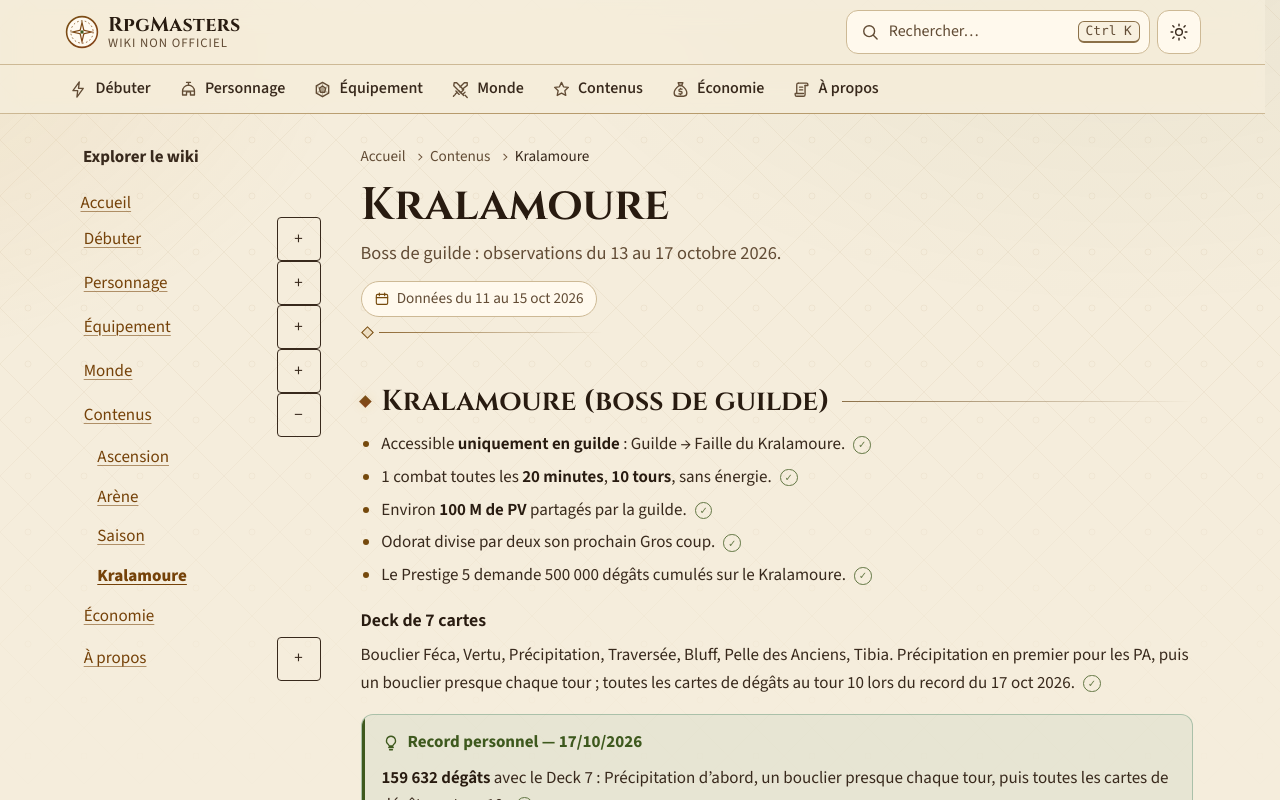
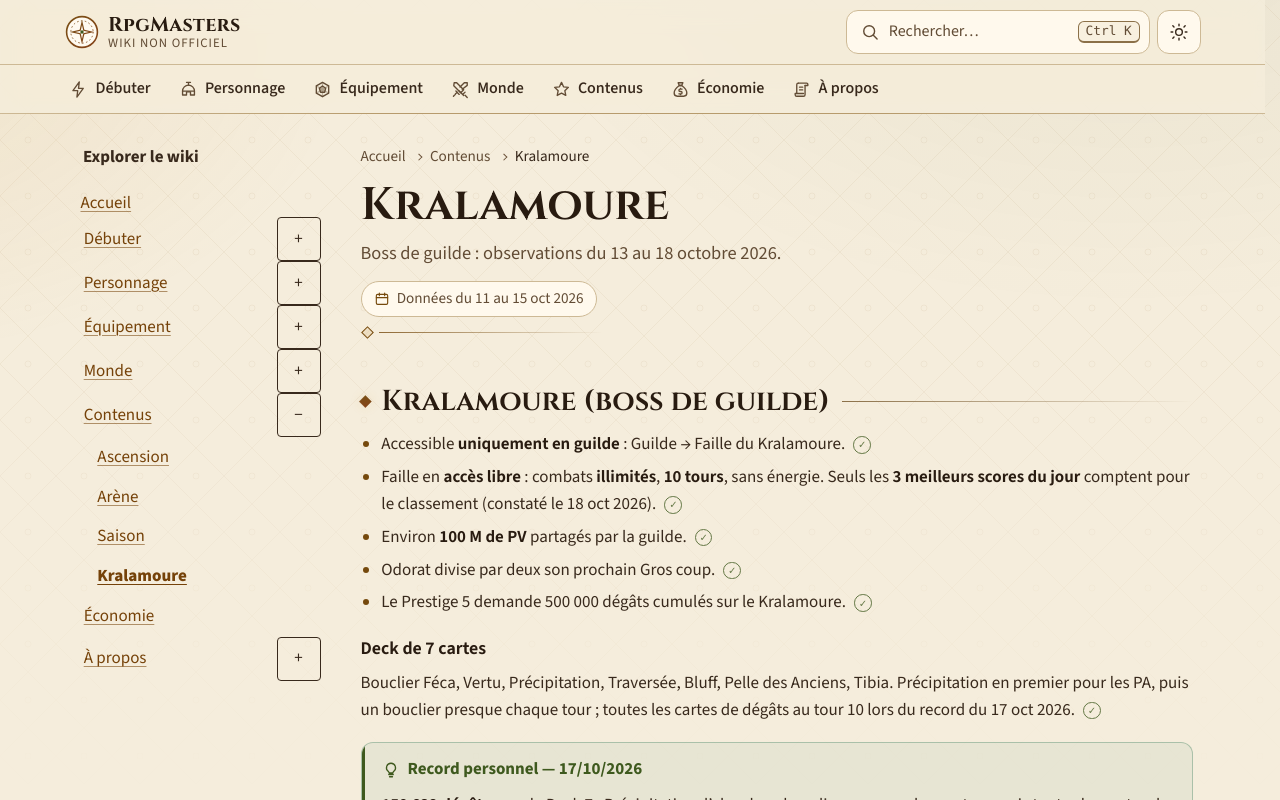
Before and after one commit to sNking06/rpgmasters-wiki, a Next.js app: page /contenus/kralamoure in a window 1280 px wide. Shown: the top 800 px of the page. Built offline with nearby package versions, Linux system fonts and the light colour scheme.

Commit message:
Kralamoure : Faille en accès libre, combats illimités, 3 meilleurs scores du jour (constaté 18/10/2026)

```diff
--- a/app/contenus/kralamoure/page.tsx
+++ b/app/contenus/kralamoure/page.tsx
@@ -1,8 +1,8 @@
 import { PageHeader, Section, M, Tip } from '@/components/ui';
-export default function Page(){return <><PageHeader title="Kralamoure" intro="Boss de guilde : observations du 13 au 17 octobre 2026."/>      <Section id="kralamoure" title="Kralamoure (boss de guilde)">
+export default function Page(){return <><PageHeader title="Kralamoure" intro="Boss de guilde : observations du 13 au 18 octobre 2026."/>      <Section id="kralamoure" title="Kralamoure (boss de guilde)">
         <ul>
           <li>Accessible <strong>uniquement en guilde</strong> : Guilde → Faille du Kralamoure. <M s="T" /></li>
-          <li>1 combat toutes les <strong>20 minutes</strong>, <strong>10 tours</strong>, sans énergie. <M s="T" /></li>
+          <li>Faille en <strong>accès libre</strong> : combats <strong>illimités</strong>, <strong>10 tours</strong>, sans énergie. Seuls les <strong>3 meilleurs scores du jour</strong> comptent pour le classement (constaté le 18 oct 2026). <M s="T" /></li>
           <li>Environ <strong>100 M de PV</strong> partagés par la guilde. <M s="T" /></li>
           <li>Odorat divise par deux son prochain Gros coup. <M s="T" /></li>
           <li>Le Prestige 5 demande 500 000 dégâts cumulés sur le Kralamoure. <M s="T" /></li>
--- a/lib/faq.ts
+++ b/lib/faq.ts
@@ -244,7 +244,7 @@ export const FAQ: FaqGroup[] = [
         q: 'À quoi servent les guildes ?',
         a: [
           'Jusqu’à 40 joueurs, pour affronter le Kralamoure de la Faille.',
-          'Un combat toutes les 20 minutes par membre ; dégâts additionnés ; coffres selon le classement du jour.',
+          'Faille en accès libre : combats illimités ; seuls les 3 meilleurs scores du jour comptent ; dégâts additionnés ; coffres selon le classement du jour (constaté le 18 oct 2026).',
           'Les dégâts cumulés conditionnent certains Prestiges.',
         ],
       },
```
